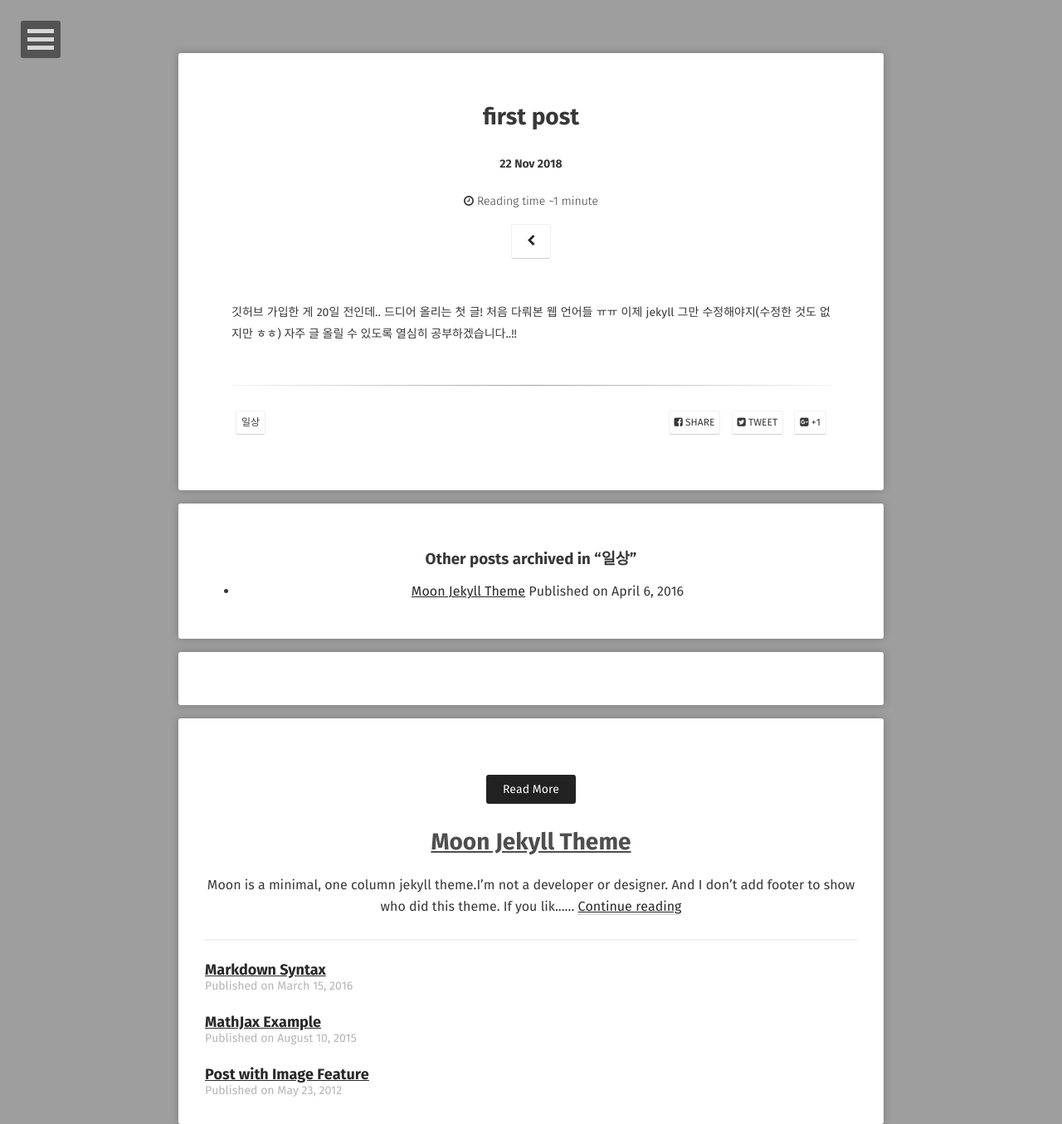
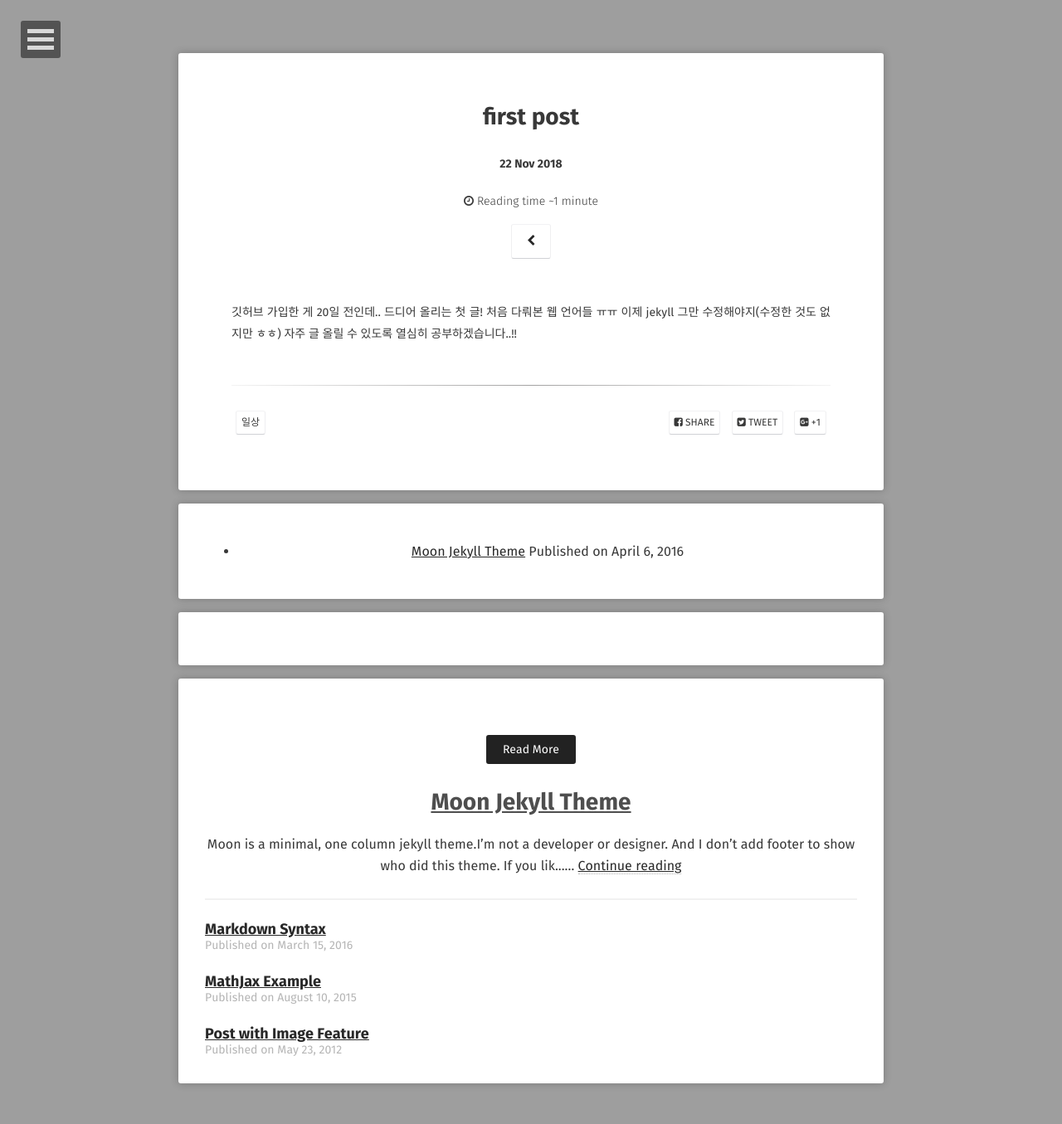
Before and after one commit to incheony/incheony.github.io, a Jekyll site: the page built from _posts/2018-11-22-my_first.md, in a window 1280 px wide. Shown: the whole page at 83% size. Built offline with Jekyll 4.4.1, drawn with Linux system fonts in a browser that asks for light colours; some web fonts are replaced; comment, search, counter and statistics services are not loaded; after the commit the page ends 1306 px from its top, so only the background shows below that.

Commit message:
Update related-posts.html

```diff
--- a/_includes/related-posts.html
+++ b/_includes/related-posts.html
@@ -10,8 +10,6 @@
 
   {% if moreThanOneInCategory == true %}
     <div class="related">
-      <h3>Other posts archived in “{{ category }}”</h3>
-
       <ul>
         {% for post in posts %}
           {% unless post.url == page.url %}
```
